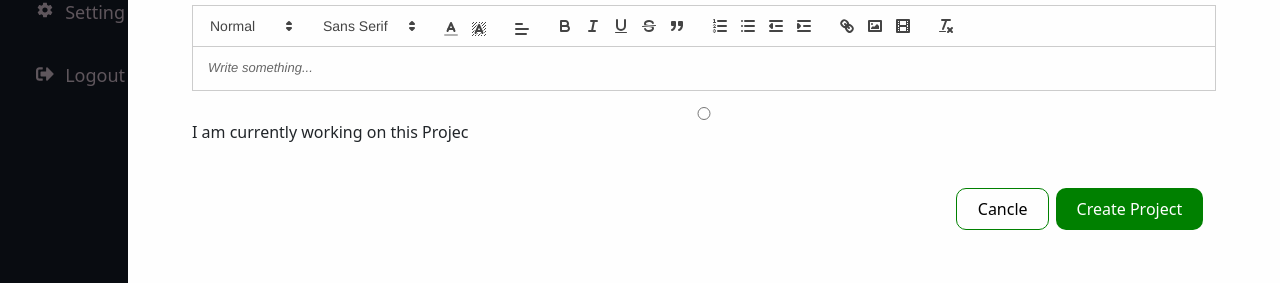
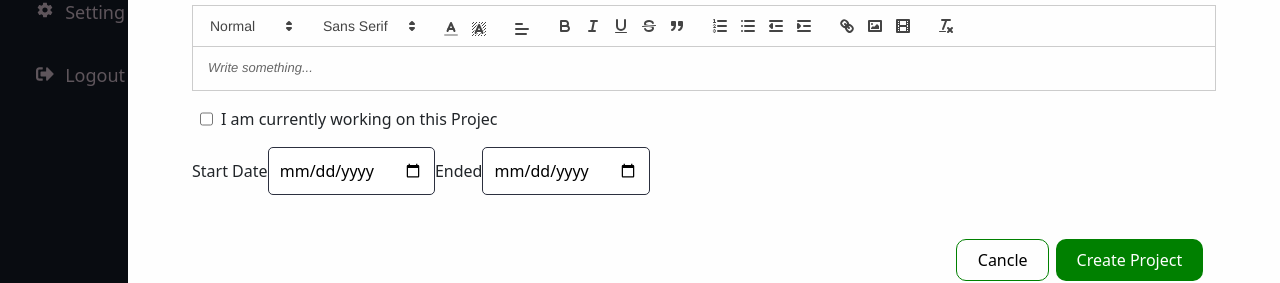
Before and after one commit to G-GraceCode/Projec-M-S, a React (Vite) app in the folder frontend/: page /project in a window 1280 px wide. Both pictures are taken after typing "Sample" into the empty fields and a click on the button "Add Project". Shown: the part 464-747 px from the top of the page. Built offline with nearby package versions, Linux system fonts and the light colour scheme; no server answers.

Commit message:
Update CreateProject.jsx

```diff
--- a/frontend/src/pages/CreateProject.jsx
+++ b/frontend/src/pages/CreateProject.jsx
@@ -12,7 +12,9 @@ const CreateProject = ({ close }) => {
   const [summary, setSummary] = useState("");
   const [category, setCategory] = useState("");
   const [content, setContent] = useState("");
-  const [complete, setComplete] = useState("");
+  const [complete, setComplete] = useState(true);
+  const [fromDate, setFromDate] = useState("");
+  const [toDate, setToDate] = useState("");
   const [files, setFiles] = useState("");
   const [loading, setLoading] = useState(false);
   const { enqueueSnackbar } = useSnackbar();
@@ -36,7 +38,9 @@ const CreateProject = ({ close }) => {
     data.set("summary", summary);
     data.set("category", category);
     data.set("content", content);
-    // data.set("complete", complete);
+    data.set("comProject", complete);
+    data.set("toDate", to);
+    data.set("fromDate", from);
     data.set("file", files);
 
     try {
@@ -120,30 +124,36 @@ const CreateProject = ({ close }) => {
           </label>
           <label htmlFor="complete">
             <input
-              type="radio"
+              type="checkbox"
               name="radio"
-              value={"complete"}
               className="mx-2"
-              onChange={(e) => setComplete(e.target.value)}
+              onChange={() => setComplete(!complete)}
             />
             I am currently working on this Projec
           </label>
 
           <label htmlFor="date">
-            {complete === "complete" ? (
-              <p>
-                <span>sset start and End Date of the Project</span>
-                Started <input type="date" name="from" />
-                Ended <input type="date" name="to" />
-              </p>
-            ) : complete === "New" ? (
-              <p>
-                <span>set start only of the Project</span>
-                <input type="date" name="to" />
-              </p>
-            ) : (
-              ""
-            )}
+            <p>
+              <span>
+                Start Date
+                <input
+                  type="date"
+                  name="from"
+                  value={fromDate}
+                  onChange={(e) => setFromDate(e.target.value)}
+                />
+              </span>
+              <span className="ml-2">
+                Ended
+                <input
+                  disabled={complete === false}
+                  type="date"
+                  name="to"
+                  value={toDate}
+                  onChange={(e) => setToDate(e.target.value)}
+                />
+              </span>
+            </p>
           </label>
 
           <div className="btn">
@@ -223,6 +233,10 @@ const Content = styled.div`
         padding: 0.7rem;
         border-radius: 5px;
       }
+      &:nth-child(06) {
+        display: flex;
+        flex-flow: row nowrap;
+      }
     }
     .btn {
       display: flex;
```
